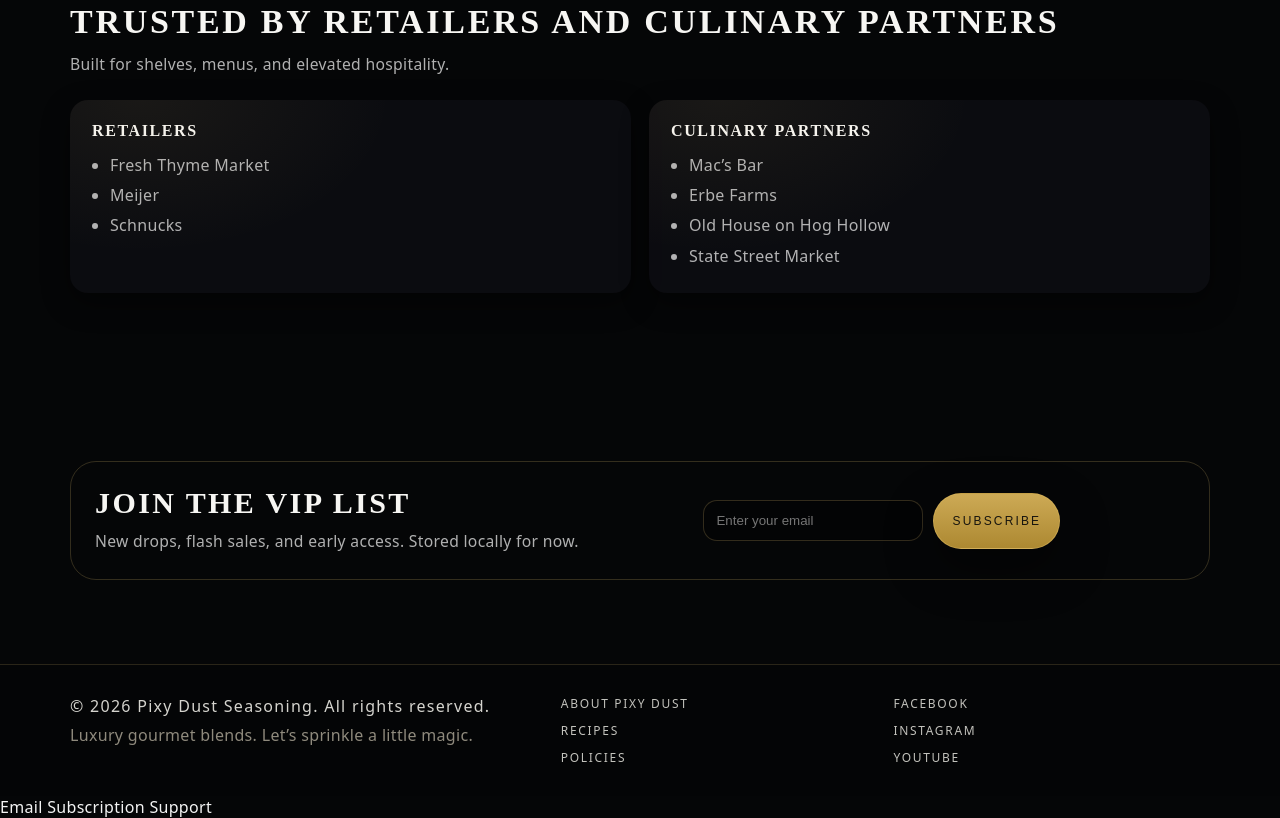
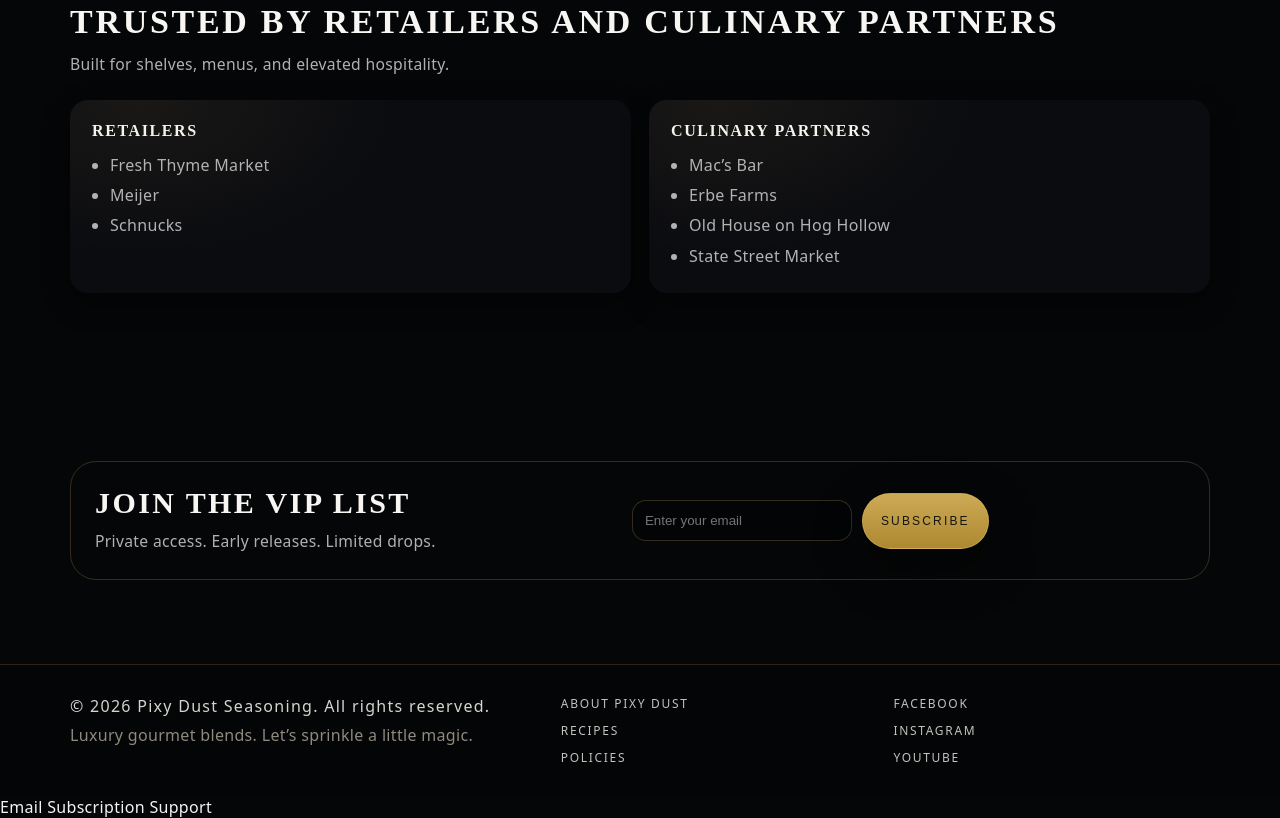
Before and after one commit to A1-Pixy/pixy-comments, a website: page index.html in a window 1280 px wide. Shown: the part 911-1729 px from the top of the page. Drawn offline with Linux system fonts and the light colour scheme.

Commit message:
Update VIP List description in index.html

```diff
--- a/index.html
+++ b/index.html
@@ -572,7 +572,7 @@
         <div class="callout">
           <div class="callout-copy">
             <h2 class="section-title" data-cms-text>Join the VIP List</h2>
-            <p class="section-sub" data-cms-text>New drops, flash sales, and early access. Stored locally for now.</p>
+            <p class="section-sub" data-cms-text>Private access. Early releases. Limited drops.</p>
           </div>
 
          <form
```
